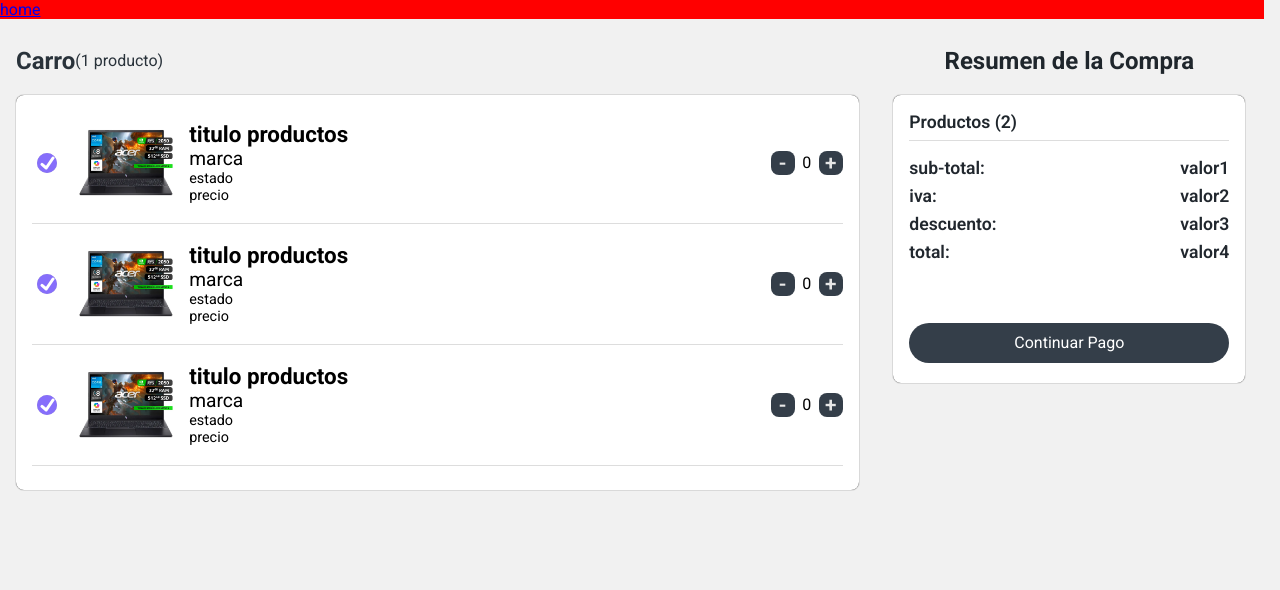
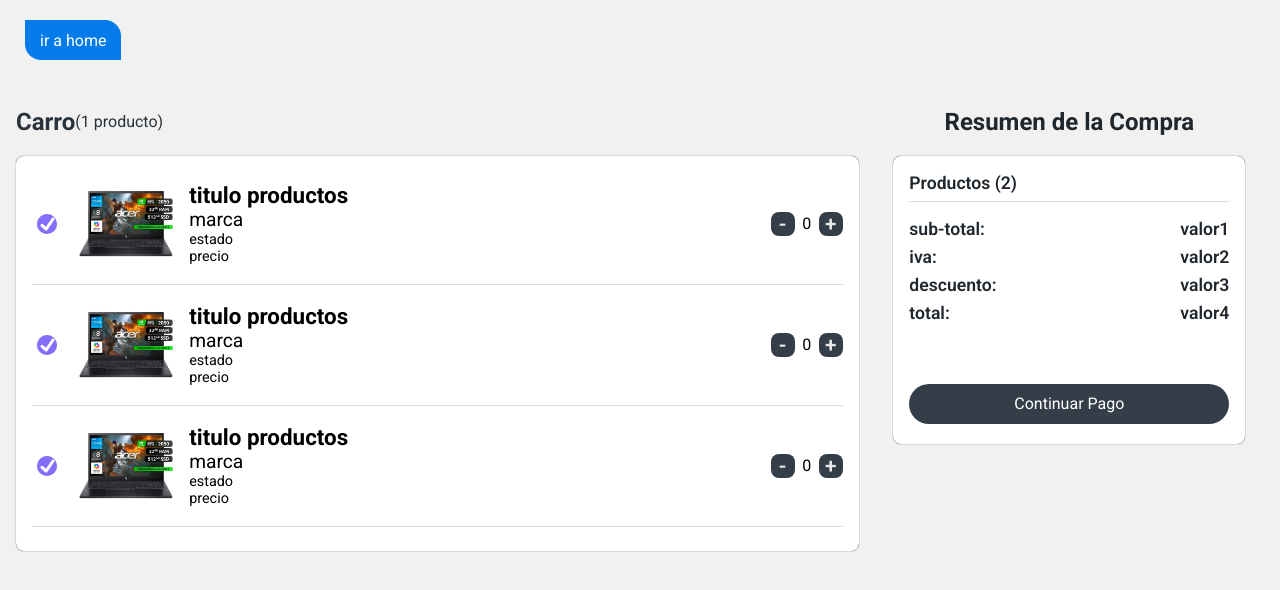
Before and after one commit to W-osorio/Tienda-gamer, a plain HTML site: page views/seccionPago.html in a window 1280 px wide. Drawn offline with Linux system fonts and the light colour scheme; files whose address does not match are found by name.

Commit message:
Avances seccion pago

```diff
--- a/assets/styles/seccionCarro/header.css
+++ b/assets/styles/seccionCarro/header.css
@@ -1,4 +1,28 @@
 
 header {
-    background-color: rgb(255, 0, 0);
+    width: auto;
+    height: 5rem;
+    position: relative;
 }
+
+a {
+    font-size: 1rem;
+    text-decoration: none;
+    position: absolute;
+    top: 25%;
+    left: 2%;
+    background-color: rgb(4, 123, 235);
+    color: white;
+    width: 6rem;
+    height: 2.5rem;
+    display: flex;
+    justify-content: center;
+    align-items: center;
+    border-radius: 0 1rem 0 1rem;
+    transition: .3s ease-in-out;
+}
+
+a:hover {
+    background-color: rgb(4, 102, 194);
+    cursor: pointer;
+}
--- a/views/seccionPago.html
+++ b/views/seccionPago.html
@@ -10,7 +10,7 @@
 </head>
 <body>
     <header>
-        <a href="#">home</a>
+        <a href="#">ir a home</a>
     </header>
 
     <section class="seccion-pago">
```
